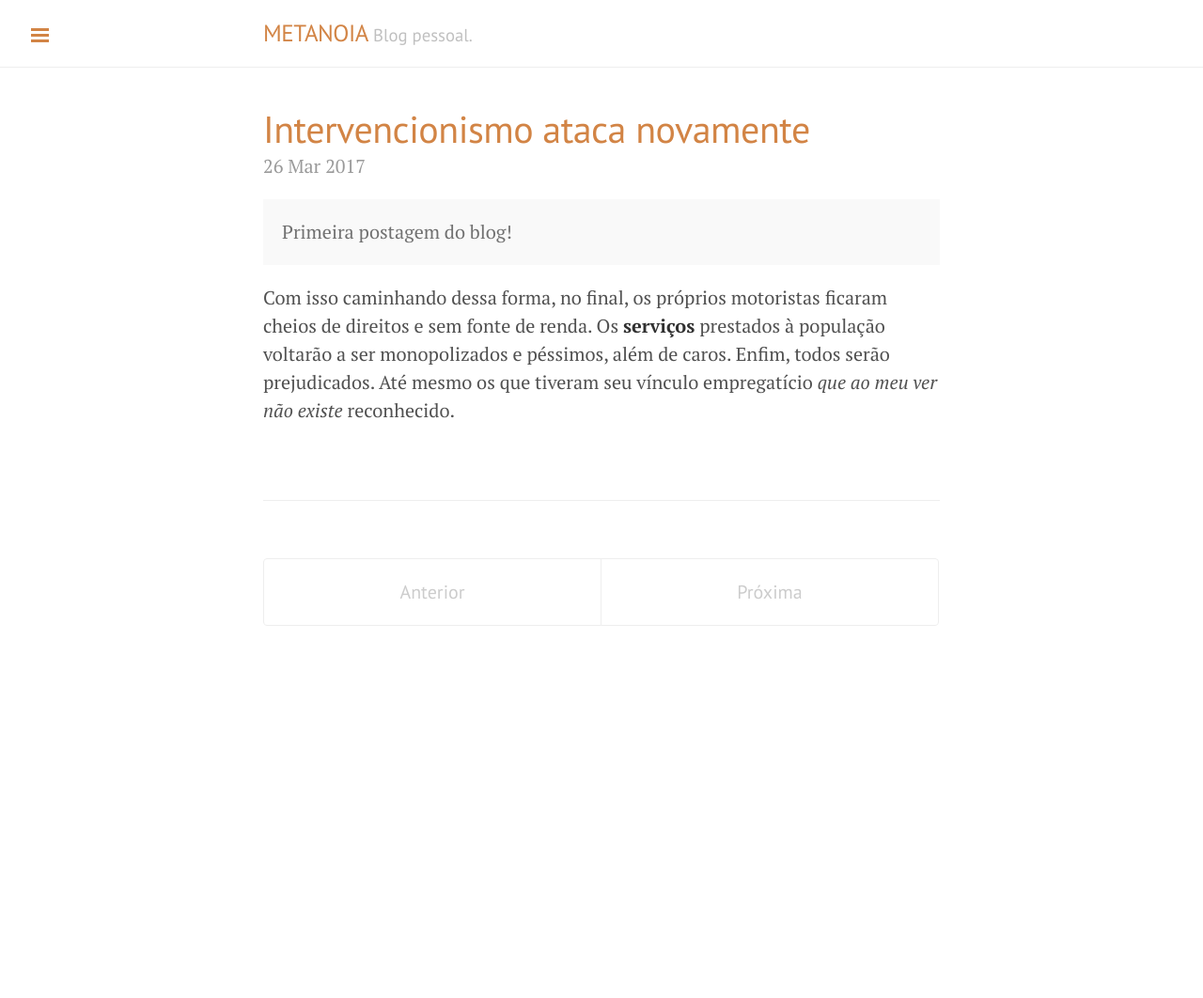
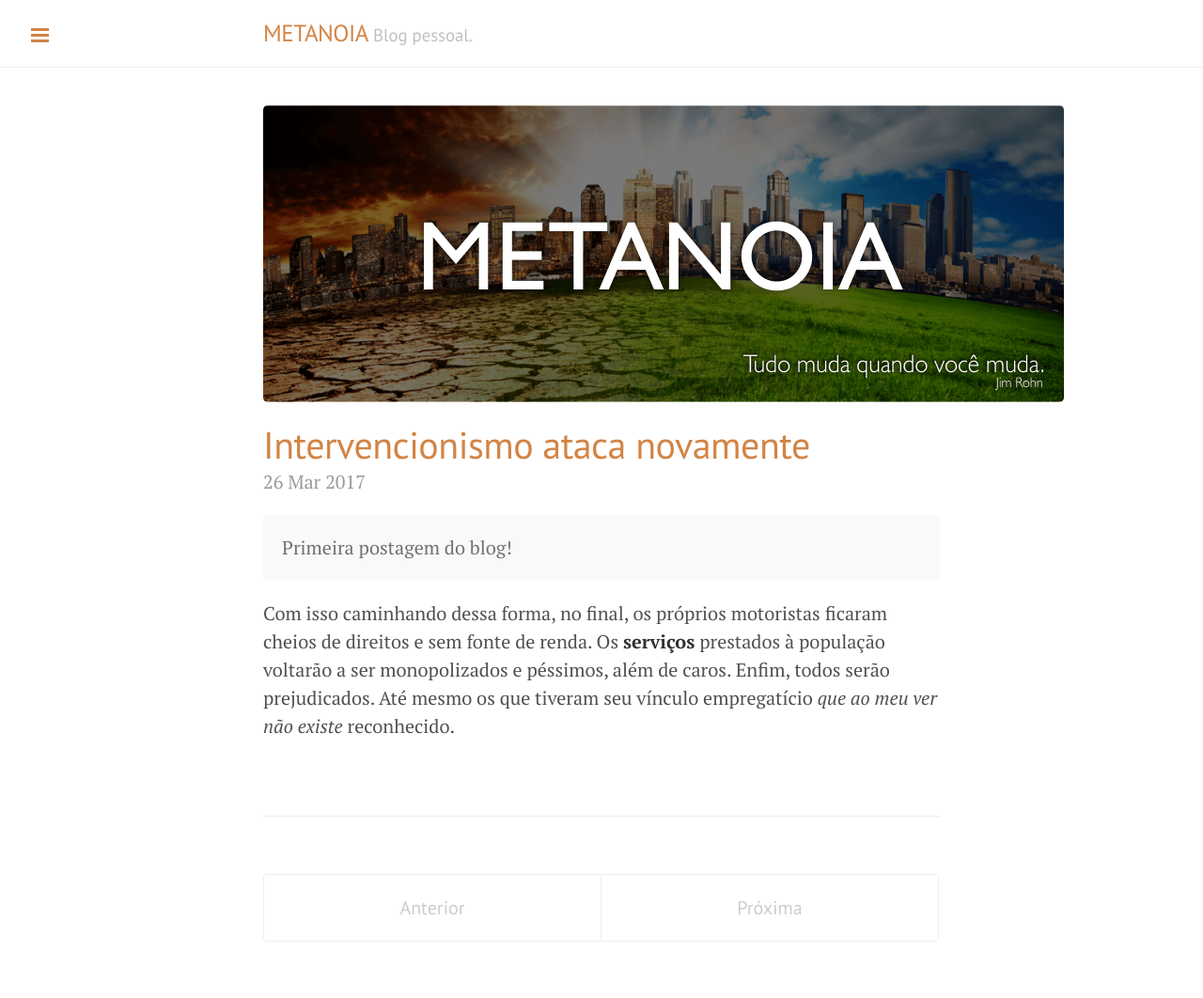
Before and after one commit to metanoia39/metanoia39.github.io, a Jekyll site: the page built from index.html, in a window 1280 px wide. Shown: the whole page at 94% size. Built offline with Jekyll 4.4.1, drawn with Linux system fonts in a browser that asks for light colours; the list of posts is cut into pages by our own code; before the commit the page ends 900 px from its top, so only the background shows below that.

Commit message:
Adicionando capa do blog.

```diff
--- a/index.html
+++ b/index.html
@@ -1,7 +1,7 @@
 ---
 layout: default
 ---
-
+<img src="./imgs/metanoia-capa.png" class="img-responsive" alt="METANOIA Capa">
 <div class="posts">
   {% for post in paginator.posts %}
   <div class="post">
```
